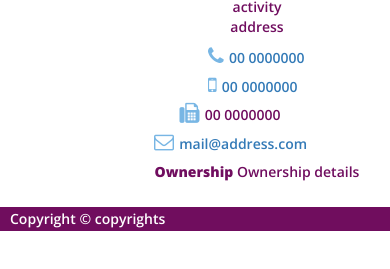
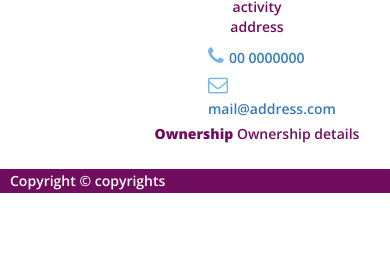
Before and after one commit to mlcmHome/glentiesdojosite, a plain HTML site: page index.html in a window 390 px wide. Shown: the part 359-628 px from the top of the page. Drawn offline with nearby package versions, Linux system fonts and the light colour scheme.

Commit message:
Got rid of fax and mobile

```diff
--- a/index.html
+++ b/index.html
@@ -138,22 +138,7 @@
                                  <div>00 0000000</div>
                               </a>
                            </div>
-                           <div class="mobileDetails">
-                              <a href="tel:0872578252">
-                                 <div class="mobileIcon">
-                                    <i class="fa fa-mobile"></i>
-                                 </div>
-                                 <div>00 0000000</div>
-                              </a>
-                           </div>
-                        </div>
-                        <div class="faxEmailDetails">
-                           <div class="faxDetails">
-                              <div class="faxIcon">
-                                 <i class="fa fa-fax"></i>
-                              </div>
-                              <div>00 0000000</div>
-                           </div>
+
                            <div class="emailDetails">
                               <a href="mailto:jcreidy@reidyassociates.ie">
                                  <div class="emailIcon">
```
